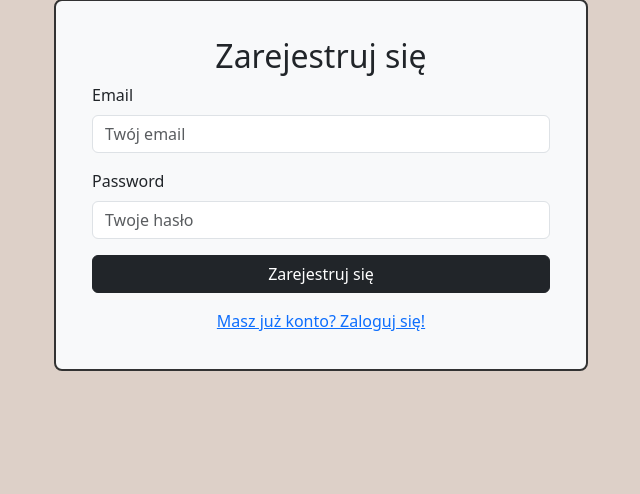
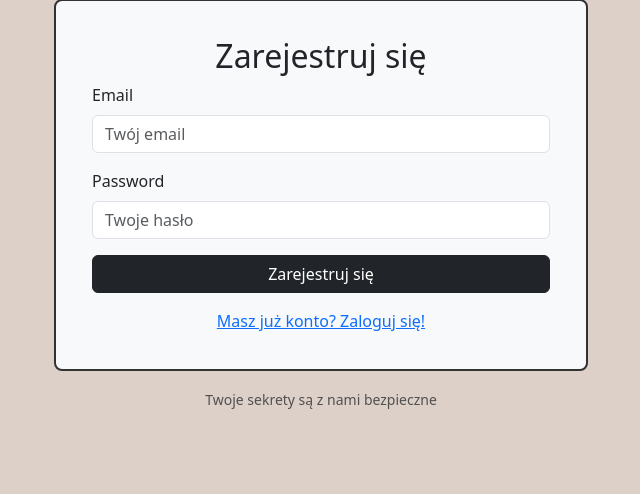
Before and after one commit to marcincwiek/PythonProject, a Python web app: template templates/security/register_user.html in a window 1280 px wide. Shown: the part 105-599 px from the top of the page, without its empty margins (319-959 px from the left). Run offline with Jinja, Linux system fonts and the light colour scheme; the template is opened without the code that fills it, so the values that code supplies are empty, except form fields; tables that the repository leaves empty hold one stand-in row (values such as "Sample post"); form fields are guessed from the names that the template uses; some libraries are stand-ins or nearby versions.

Commit message:
style: Dodanie tekstu do okna logowania i rejestracji

```diff
--- a/templates/security/login_user.html
+++ b/templates/security/login_user.html
@@ -34,6 +34,9 @@
                     </div>
                 </div>
             </div>
+            <div class="text-center mt-3">
+                <small class="text-muted">Twoje sekrety są z nami bezpieczne</small>
+            </div>
         </div>
     </div>
 </div>
--- a/templates/security/register_user.html
+++ b/templates/security/register_user.html
@@ -29,6 +29,9 @@
                     </div>
                 </div>
             </div>
+            <div class="text-center mt-3">
+                <small class="text-muted">Twoje sekrety są z nami bezpieczne</small>
+            </div>
         </div>
     </div>
 </div>
```
